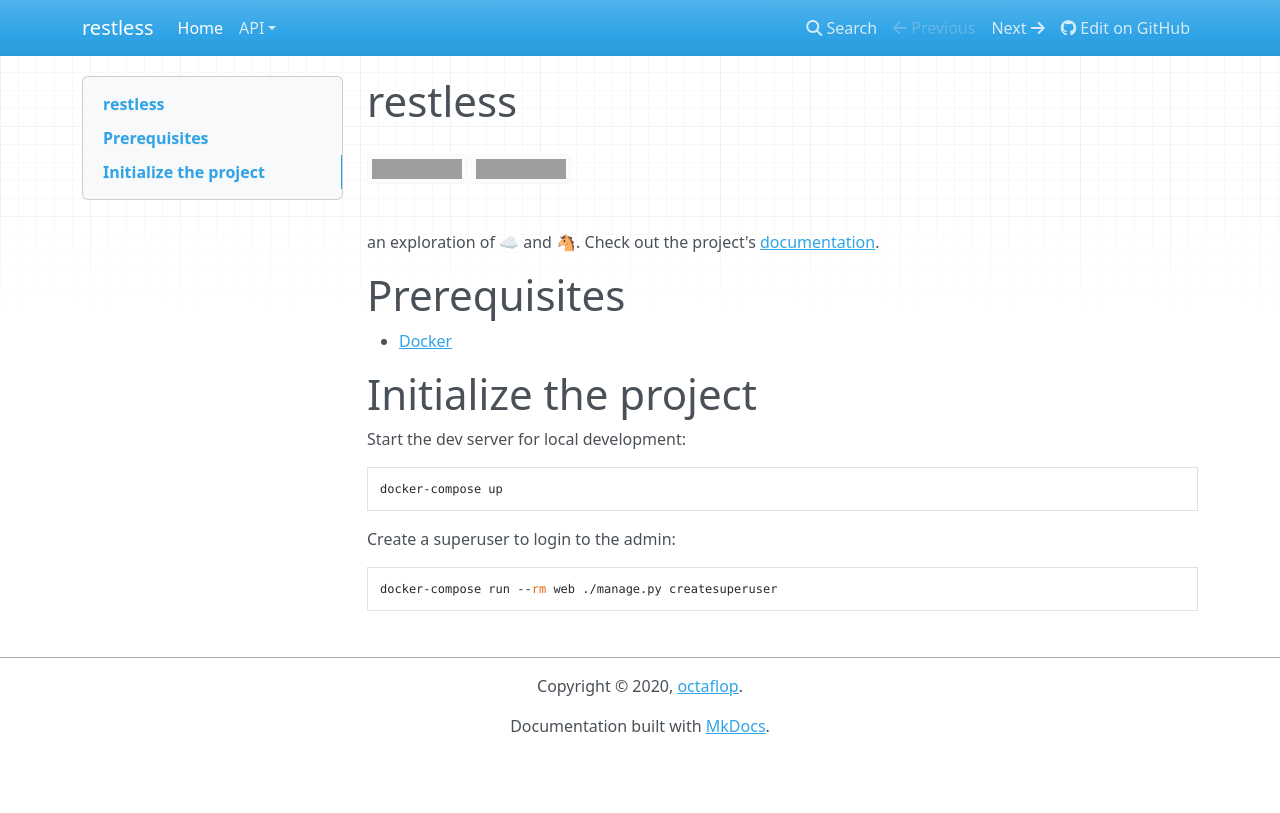
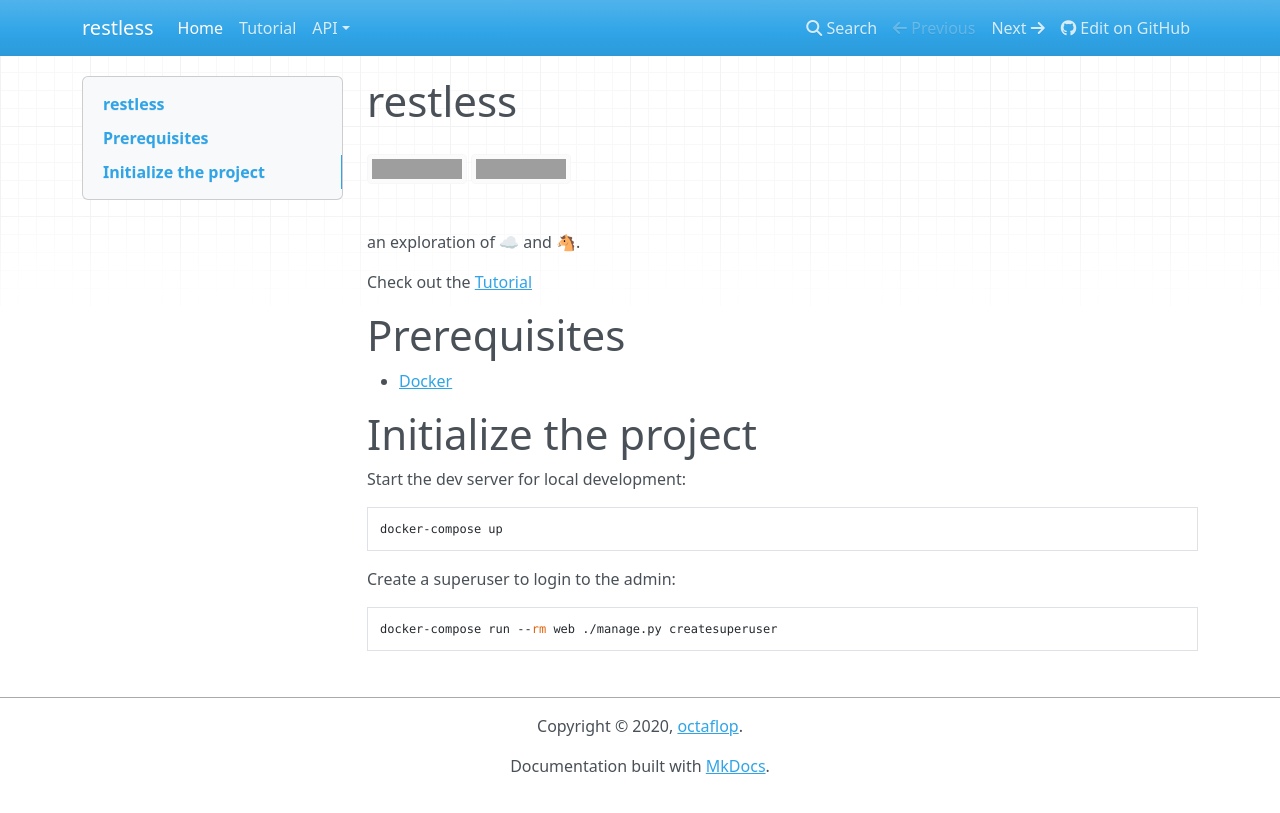
Before and after one commit to octaflop/restless, an MkDocs documentation site: the page built from docs/index.md, in a window 1280 px wide. Shown: the top 813 px of the page. Built offline with MkDocs 1.6.1, drawn with Linux system fonts in a browser that asks for light colours; nearby versions of some CDN libraries; grey boxes are pictures that could not be loaded.

Commit message:
Add rough draft and ref to docs

```diff
--- a/docs/index.md
+++ b/docs/index.md
@@ -3,7 +3,11 @@
 [![Build Status](https://travis-ci.org/octaflop/restless.svg?branch=master)](https://travis-ci.org/octaflop/restless)
 [![Built with](https://img.shields.io/badge/Built_with-Cookiecutter_Django_Rest-F7B633.svg)](https://github.com/agconti/cookiecutter-django-rest)
 
-an exploration of ☁️ and 🐴. Check out the project's [documentation](http://octaflop.github.io/restless/).
+an exploration of ☁️ and 🐴.
+
+Check out the [Tutorial](tutorial.md)
+
+<!-- TODO Check out the project's [documentation](http://octaflop.github.io/restless/). -->
 
 # Prerequisites
 
--- a/mkdocs.yml
+++ b/mkdocs.yml
@@ -7,6 +7,7 @@ dev_addr: 0.0.0.0:8001
 
 nav:
   - Home: 'index.md'
+  - Tutorial: 'tutorial.md'
   - API:
     - Authentication: 'api/authentication.md'
     - Users: 'api/users.md'
```
Also changed, not shown: 1 other file.
